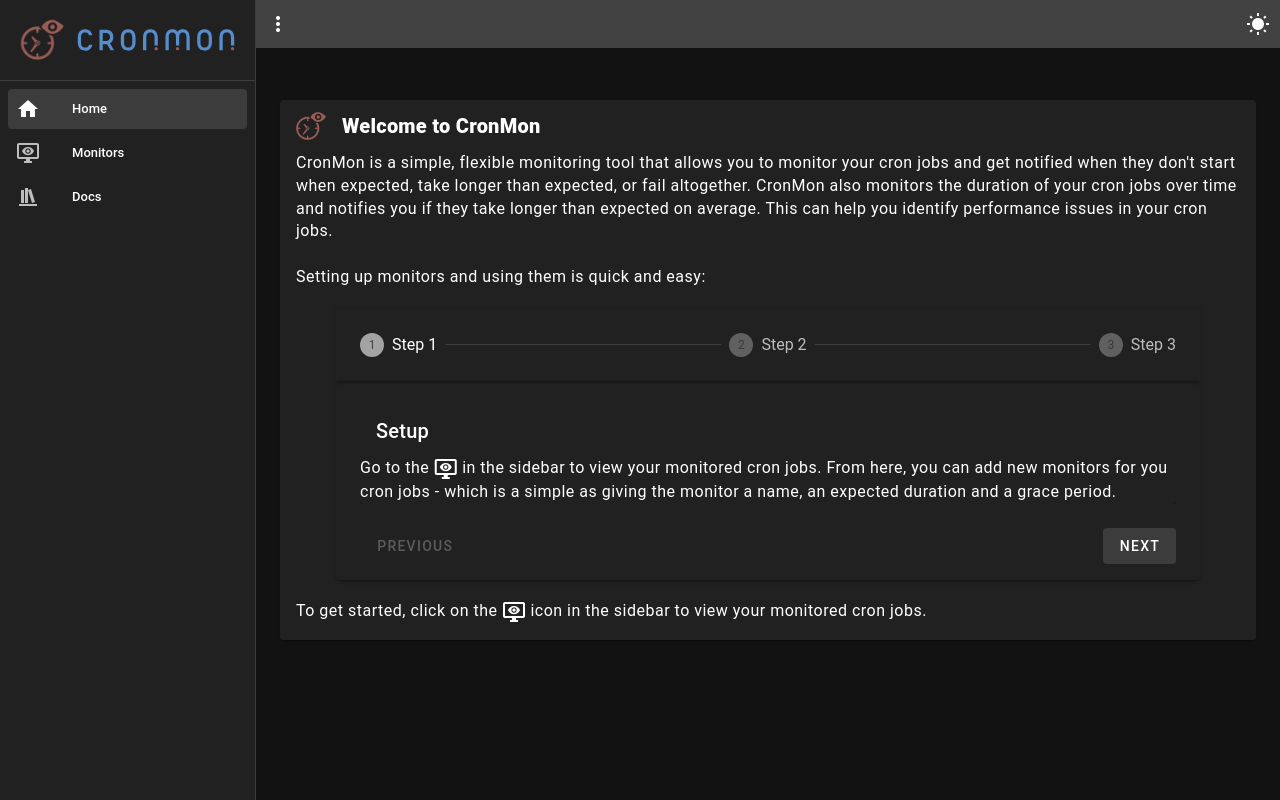
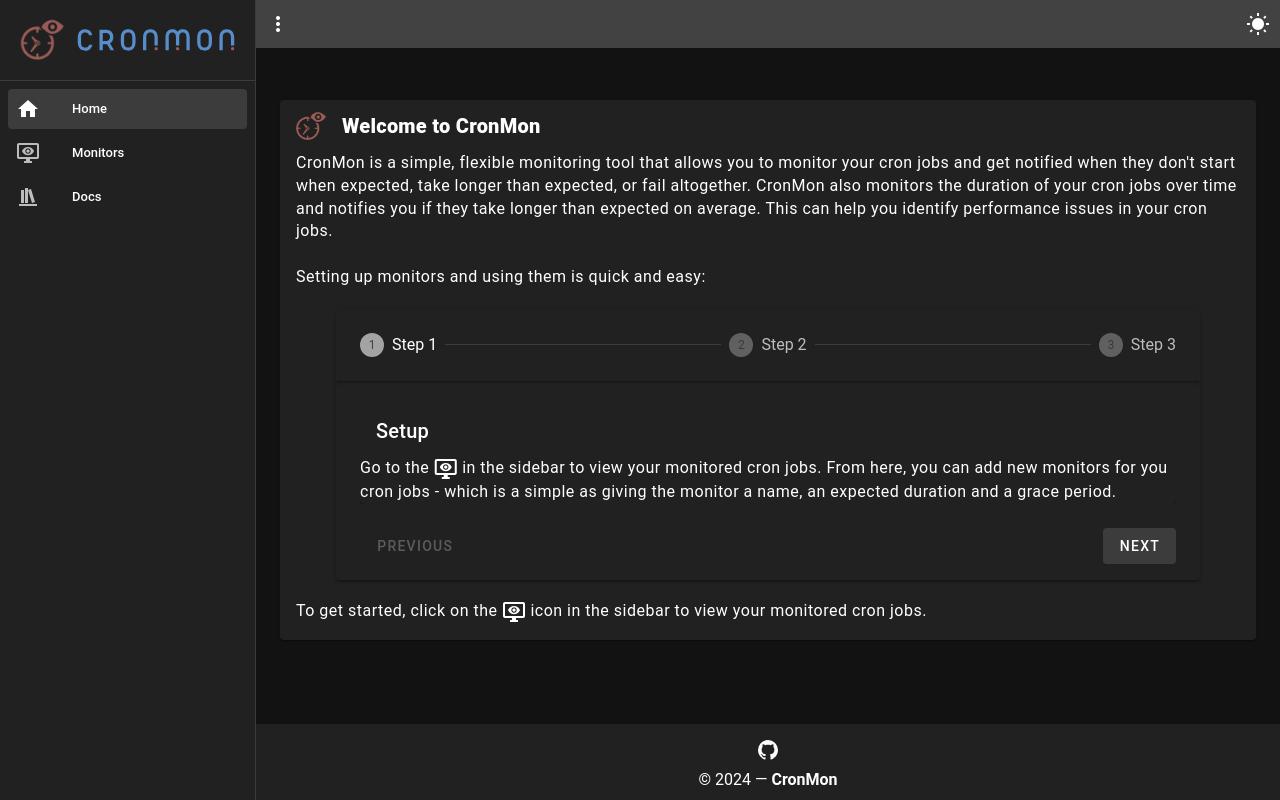
Before and after one commit to cron-mon-io/cron-mon, a Vue app in the folder app/: page / in a window 1280 px wide. Built offline with nearby package versions, Linux system fonts and the light colour scheme.

Commit message:
feat: Add footer

```diff
--- a/app/src/App.vue
+++ b/app/src/App.vue
@@ -31,7 +31,17 @@
           <v-spacer></v-spacer>
           <v-btn density="comfortable" @click="toggleTheme" :icon="appliedTheme.icon"></v-btn>
         </v-toolbar>
-        <RouterView />
+        <RouterView class="mb-3" />
+        <v-footer app absolute class="text-center d-flex flex-column">
+          <a href="https://github.com/howamith/cron-mon" target="_blank" rel="noopener noreferrer">
+            <v-btn flat density="comfortable" icon>
+              <template v-slot:default>
+                <GitHubIcon :dark="appliedTheme.name === ThemeName.Dark" />
+              </template>
+            </v-btn>
+          </a>
+          <div>&copy; {{ new Date().getFullYear() }} — <strong>CronMon</strong></div>
+        </v-footer>
       </v-main>
     </v-app>
   </v-theme-provider>
@@ -40,6 +50,7 @@
 <script setup lang="ts">
 import CronMonLogo from '@/assets/logo.svg'
 import CronMonIcon from '@/assets/icon.svg'
+import GitHubIcon from '@/components/icons/GitHub.vue'
 import { ref, computed } from 'vue'
 import { THEMES, getThemeName, setThemeName, ThemeName } from './utils/theme'
 
--- /dev/null
+++ b/app/src/components/icons/GitHub.vue
@@ -0,0 +1,19 @@
+<template>
+  <svg
+    xmlns="http://www.w3.org/2000/svg"
+    viewBox="0 0 24 24"
+    height="24px"
+    width="24px"
+    :fill="dark ? '#ffffff' : '#000000'"
+  >
+    <path
+      d="M12,2A10,10 0 0,0 2,12C2,16.42 4.87,20.17 8.84,21.5C9.34,21.58 9.5,21.27 9.5,21C9.5,20.77 9.5,20.14 9.5,19.31C6.73,19.91 6.14,17.97 6.14,17.97C5.68,16.81 5.03,16.5 5.03,16.5C4.12,15.88 5.1,15.9 5.1,15.9C6.1,15.97 6.63,16.93 6.63,16.93C7.5,18.45 8.97,18 9.54,17.76C9.63,17.11 9.89,16.67 10.17,16.42C7.95,16.17 5.62,15.31 5.62,11.5C5.62,10.39 6,9.5 6.65,8.79C6.55,8.54 6.2,7.5 6.75,6.15C6.75,6.15 7.59,5.88 9.5,7.17C10.29,6.95 11.15,6.84 12,6.84C12.85,6.84 13.71,6.95 14.5,7.17C16.41,5.88 17.25,6.15 17.25,6.15C17.8,7.5 17.45,8.54 17.35,8.79C18,9.5 18.38,10.39 18.38,11.5C18.38,15.32 16.04,16.16 13.81,16.41C14.17,16.72 14.5,17.33 14.5,18.26C14.5,19.6 14.5,20.68 14.5,21C14.5,21.27 14.66,21.59 15.17,21.5C19.14,20.16 22,16.42 22,12A10,10 0 0,0 12,2Z"
+    />
+  </svg>
+</template>
+
+<script setup lang="ts">
+defineProps<{
+  dark: boolean
+}>()
+</script>
```
